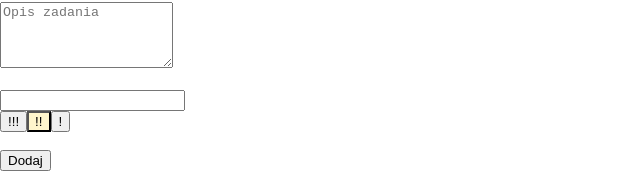
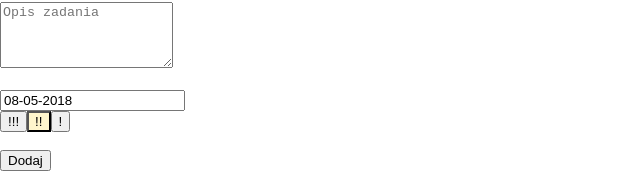
Before and after one commit to jarek-figura/gentlemen-app, a React (Create React App) app: page / in a window 1280 px wide. Both pictures are taken after a click on the button "Dodaj zadanie". Shown: the part 144-324 px from the top of the page, without its empty margins (0-640 px from the left). Built offline with nearby package versions, Linux system fonts and the light colour scheme.

Commit message:
AddTaskPopup.js => minor changes

```diff
--- a/src/App.js
+++ b/src/App.js
@@ -92,7 +92,7 @@ class App extends Component {
       ),
       edit: () => (
         <div>
-          <h2>EditTaskPopup {this.state.currentEditTask}</h2>
+          <h2>EditTaskPopup</h2>
           <EditTaskPopup
             task={this.state.tasks.find(task => task.id === this.state.currentEditTask)}
             updateTask={this.updateTask}
--- a/src/components/AddTaskPopup/AddTaskPopup.js
+++ b/src/components/AddTaskPopup/AddTaskPopup.js
@@ -24,7 +24,12 @@ class AddTaskPopup extends Component {
       return;
     }
 
-    this.props.addTask(this.state.taskTitleText, this.state.taskDescription, this.state.startDate, this.state.priority);
+    this.props.addTask(
+      this.state.taskTitleText,
+      this.state.taskDescription,
+      this.state.startDate,
+      this.state.priority
+    );
 
     this.setState({
       taskTitleText: '',
@@ -73,6 +78,7 @@ class AddTaskPopup extends Component {
         </form><br/>
 
         <TaskDueDay
+          startDate={this.state.startDate || moment()}
           handleDate={this.handleDate}
         />
 
--- a/src/components/EditTaskPopup/EditTaskPopup.js
+++ b/src/components/EditTaskPopup/EditTaskPopup.js
@@ -77,6 +77,8 @@ class EditTaskPopup extends Component {
         <DatePicker
           selected={this.state.dueDate || moment()}
           onChange={this.handleDate}
+          withPortal
+          dateFormat="DD-MM-YYYY"
         />
         <TaskPriority
           priority={this.state.priority}
--- a/src/components/TaskDueDay/TaskDueDay.js
+++ b/src/components/TaskDueDay/TaskDueDay.js
@@ -1,12 +1,11 @@
 import React, {Component} from 'react';
 import DatePicker from 'react-datepicker';
-import 'react-datepicker/dist/react-datepicker.css'
+import 'react-datepicker/dist/react-datepicker.css';
 
 class TaskDueDay extends Component {
-
- state = {
-   startDate: this.props.startDate
- };
+  state = {
+    startDate: this.props.startDate
+  };
 
   handleChange = date => {
     this.props.handleDate(date);
@@ -20,6 +19,8 @@ class TaskDueDay extends Component {
       <DatePicker
         selected={this.state.startDate}
         onChange={this.handleChange}
+        withPortal
+        dateFormat="DD-MM-YYYY"
       />
     )
   }
```
